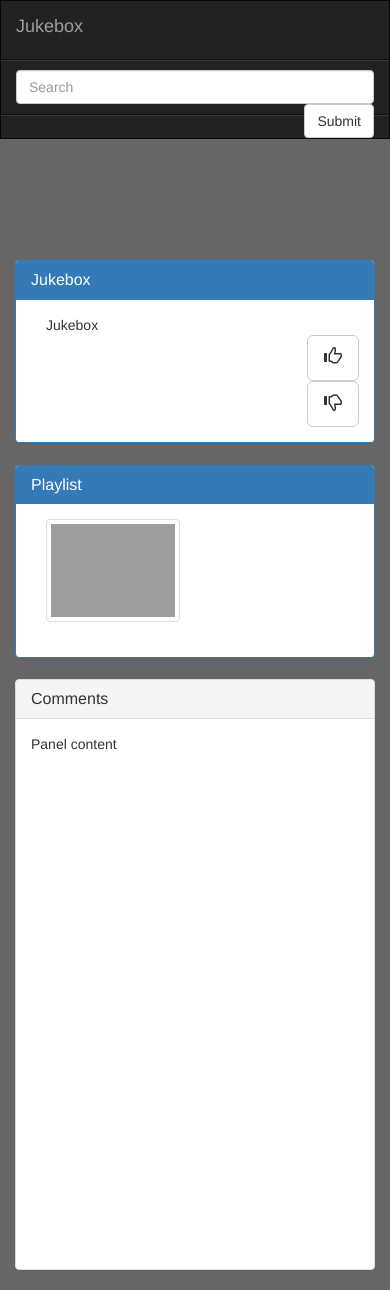
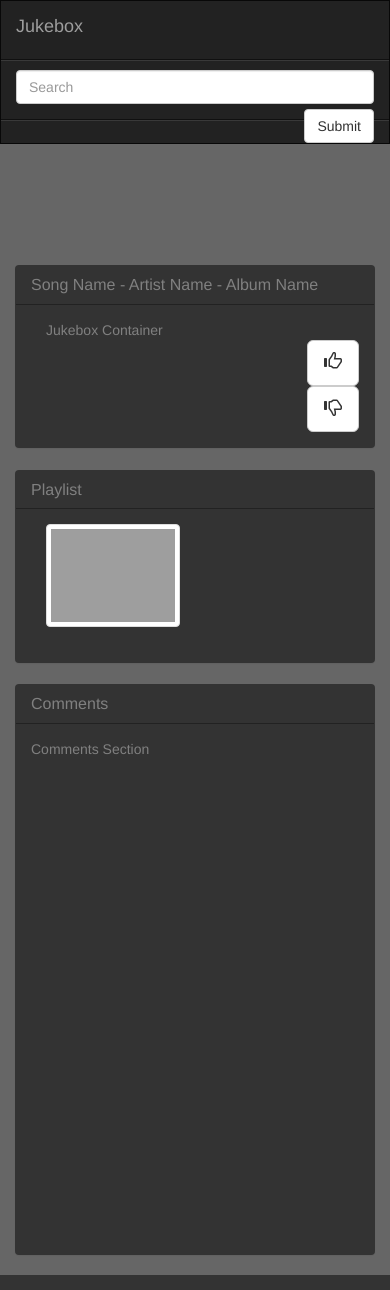
Before and after one commit to itsevalieu/jukebox, a PHP site: page /framework.html in a window 390 px wide. Run offline with PHP 8.4, Linux system fonts and the light colour scheme; grey boxes are pictures that could not be loaded.

Commit message:
Change color of panels and add background color

```diff
--- a/assets/css/framework.css
+++ b/assets/css/framework.css
@@ -18,3 +18,22 @@
 .comment-placeholder{
 	height: 500px;
 }
+.panel-title, .panel-body{
+	color: grey;
+}
+.panel-heading{
+	border-bottom: 1px solid #222;
+}
+.jukebox{
+	background: #333;
+}
+.playlist{
+	background: #333;
+}
+.comments{
+	background: #333;
+}
+a, img{
+	height: 50px
+	weight: 50px;
+}
--- a/framework.html
+++ b/framework.html
@@ -14,8 +14,12 @@
 	    	</div>
 	      	<!--Search Bar-->
 	      	<form class="navbar-form navbar-right">
-          		<input type="text" class="form-control" placeholder="Search">
-        		<button type="submit" class="btn btn-default">Submit</button>
+	      		<div class="form-group">
+	          		<input type="text" class="form-control" placeholder="Search">
+	          	</div>
+	          	<div class="form-group">
+        			<button type="submit" class="btn btn-default">Submit</button>
+      			</div>
       		</form>
 	  	</div>
 	</nav>
@@ -28,16 +32,16 @@
 					<div class="placeholder"></div>
 				</div>
 				<div class="row">
-					<!--Jukebox-->
 					<div class="col col-lg-1"></div>
 					<div class="col col-lg-10">
-						<div class="panel panel-primary">
+						<!--Jukebox Section-->
+						<div class="jukebox panel">
 							<div class="panel-heading">
-						    	<h3 class="panel-title">Jukebox</h3>
+						    	<h3 class="panel-title">Song Name - Artist Name - Album Name</h3>
 					  		</div>
 							<div class="panel-body">
 					   			<div class="col-lg-10">
-									Jukebox
+									Jukebox Container
 					   			</div>
 					   			<div class="col-lg-2">
 					   				<div class="row">
@@ -60,12 +64,12 @@
 					<!--Playlist-->
 					<div class="col col-lg-1"></div>
 					<div class="col col-lg-10">
-						<div class="panel panel-primary">
+						<div class="playlist panel">
 							<div class="panel-heading">
 						    	<h3 class="panel-title">Playlist</h3>
 					  		</div>
 							<div class="panel-body">
-					   			<div class="col-xs-6 col-md-3">
+					   			<div class="col-xs-6 col-md-3 col-lg-2">
 									<a href="#" class="thumbnail">
 								    	<img src="..." alt="...">
 									</a>
@@ -78,13 +82,14 @@
 			</div>
 			<!--Comments Container-->
 			<div class="col col-lg-3">
-				<div class="panel panel-default">
+				<div class="comments panel">
 					<div class="panel-heading">
 				    	<h3 class="panel-title">Comments</h3>
 				  	</div>
 					<div class="panel-body">
-				   		Panel content
-				   		<div class="comment-placeholder"></div>
+				   		<div class="comment-placeholder">
+				   			Comments Section
+				   		</div>
 					</div>
 				</div>
 			</div>
```
